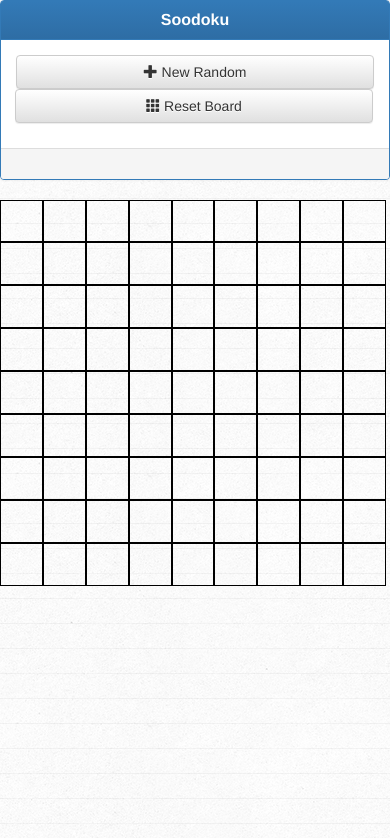
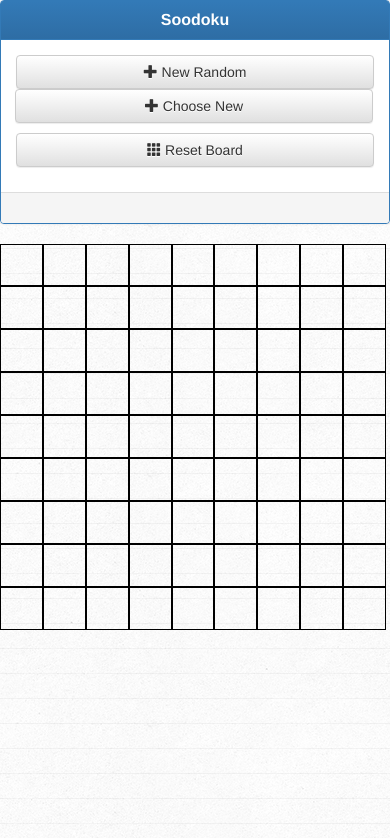
Before and after one commit to caleb4716/soodoku, a plain HTML site: page index.html in a window 390 px wide. Drawn offline with nearby package versions, Linux system fonts and the light colour scheme.

Commit message:
styling, more boards, specific board loading

```diff
--- a/index.html
+++ b/index.html
@@ -44,6 +44,12 @@
                             <button type="button" id="btn-new" class="btn btn-default" data-toggle="modal" data-target="#random-board-modal">
                                 <span class="glyphicon glyphicon-plus" aria-hidden="true"></span> New Random
                             </button>
+                            <!-- No ID currently assigned -->
+                            <button type="button" id="" class="btn btn-default" data-toggle="modal" data-target="#choose-board-modal">
+                                <span class="glyphicon glyphicon-plus" aria-hidden="true"></span> Choose New
+                            </button>
+                        </div>
+                        <div class="btn-group">
                             <button type="button" id="btn-reset" class="btn btn-default">
                                 <span class="glyphicon glyphicon-th" aria-hidden="true"></span> Reset Board
                             </button>
@@ -96,6 +102,24 @@
             </div>
         </div>
 
+        <!-- Modal for loading new specified board, incomplete -->
+
+        <div class="modal fade" id="choose-board-modal">
+            <div class="modal-dialog">
+                <div class="modal-content">
+                    <div class="modal-header">
+                        <h1>New Board Difficulty</h1>
+                    </div>
+                    <div id="choose-panel" class="modal-body">
+
+                    </div>
+                    <div class="modal-footer">
+                        <button type="button" class="btn btn-default" data-dismiss="modal">Cancel</button>
+                    </div>
+                </div>
+            </div>
+        </div>
+
 
         <script src="https://code.jquery.com/jquery-1.12.1.min.js"></script>
         <script src="https://maxcdn.bootstrapcdn.com/bootstrap/3.3.6/js/bootstrap.min.js" integrity="sha384-0mSbJDEHialfmuBBQP6A4Qrprq5OVfW37PRR3j5ELqxss1yVqOtnepnHVP9aJ7xS" crossorigin="anonymous"></script>
--- a/json/puzzle-data.json
+++ b/json/puzzle-data.json
@@ -14,7 +14,15 @@
 
         {"0":"4","1":"-1","2":"8","3":"-1","4":"-1","5":"7","6":"-1","7":"-1","8":"5","9":"2","10":"-1","11":"-1","12":"5","13":"-1","14":"-1","15":"4","16":"7","17":"-1","18":"3","19":"7","20":"5","21":"1","22":"4","23":"-1","24":"2","25":"-1","26":"-1","27":"-1","28":"-1","29":"-1","30":"-1","31":"7","32":"-1","33":"-1","34":"1","35":"6","36":"-1","37":"-1","38":"-1","39":"8","40":"-1","41":"1","42":"-1","43":"-1","44":"-1","45":"6","46":"5","47":"-1","48":"-1","49":"9","50":"-1","51":"-1","52":"-1","53":"-1","54":"-1","55":"-1","56":"7","57":"-1","58":"8","59":"2","60":"6","61":"5","62":"4","63":"-1","64":"6","65":"9","66":"-1","67":"-1","68":"3","69":"-1","70":"-1","71":"7","72":"8","73":"-1","74":"-1","75":"7","76":"-1","77":"-1","78":"1","79":"-1","80":"3"},
 
-        {"0":"-1","1":"-1","2":"-1","3":"-1","4":"3","5":"7","6":"-1","7":"8","8":"6","9":"-1","10":"6","11":"3","12":"-1","13":"-1","14":"-1","15":"2","16":"-1","17":"-1","18":"2","19":"-1","20":"8","21":"-1","22":"9","23":"-1","24":"3","25":"-1","26":"-1","27":"-1","28":"-1","29":"-1","30":"3","31":"4","32":"5","33":"-1","34":"7","35":"9","36":"-1","37":"-1","38":"5","39":"8","40":"-1","41":"9","42":"4","43":"-1","44":"-1","45":"8","46":"4","47":"-1","48":"1","49":"7","50":"2","51":"-1","52":"-1","53":"-1","54":"-1","55":"-1","56":"6","57":"-1","58":"8","59":"-1","60":"7","61":"-1","62":"2","63":"-1","64":"-1","65":"4","66":"-1","67":"-1","68":"-1","69":"1","70":"3","71":"-1","72":"1","73":"2","74":"-1","75":"4","76":"5","77":"-1","78":"-1","79":"-1","80":"-1"}
+        {"0":"-1","1":"-1","2":"-1","3":"-1","4":"3","5":"7","6":"-1","7":"8","8":"6","9":"-1","10":"6","11":"3","12":"-1","13":"-1","14":"-1","15":"2","16":"-1","17":"-1","18":"2","19":"-1","20":"8","21":"-1","22":"9","23":"-1","24":"3","25":"-1","26":"-1","27":"-1","28":"-1","29":"-1","30":"3","31":"4","32":"5","33":"-1","34":"7","35":"9","36":"-1","37":"-1","38":"5","39":"8","40":"-1","41":"9","42":"4","43":"-1","44":"-1","45":"8","46":"4","47":"-1","48":"1","49":"7","50":"2","51":"-1","52":"-1","53":"-1","54":"-1","55":"-1","56":"6","57":"-1","58":"8","59":"-1","60":"7","61":"-1","62":"2","63":"-1","64":"-1","65":"4","66":"-1","67":"-1","68":"-1","69":"1","70":"3","71":"-1","72":"1","73":"2","74":"-1","75":"4","76":"5","77":"-1","78":"-1","79":"-1","80":"-1"},
+
+        {"0":"-1","1":"8","2":"-1","3":"-1","4":"4","5":"-1","6":"-1","7":"-1","8":"3","9":"-1","10":"-1","11":"2","12":"-1","13":"-1","14":"1","15":"6","16":"5","17":"-1","18":"6","19":"-1","20":"1","21":"2","22":"-1","23":"-1","24":"-1","25":"-1","26":"7","27":"-1","28":"9","29":"3","30":"4","31":"1","32":"-1","33":"7","34":"6","35":"-1","36":"-1","37":"-1","38":"-1","39":"-1","40":"-1","41":"-1","42":"-1","43":"-1","44":"-1","45":"-1","46":"6","47":"4","48":"-1","49":"8","50":"2","51":"1","52":"3","53":"-1","54":"2","55":"-1","56":"-1","57":"-1","58":"-1","59":"3","60":"4","61":"-1","62":"9","63":"-1","64":"1","65":"9","66":"8","67":"-1","68":"-1","69":"3","70":"-1","71":"-1","72":"4","73":"-1","74":"-1","75":"-1","76":"7","77":"-1","78":"-1","79":"2","80":"-1"},
+
+        {"0":"3","1":"5","2":"-1","3":"4","4":"-1","5":"1","6":"-1","7":"2","8":"-1","9":"-1","10":"-1","11":"7","12":"2","13":"5","14":"-1","15":"-1","16":"-1","17":"1","18":"2","19":"-1","20":"-1","21":"8","22":"-1","23":"-1","24":"7","25":"4","26":"-1","27":"-1","28":"-1","29":"2","30":"-1","31":"4","32":"8","33":"-1","34":"7","35":"9","36":"-1","37":"-1","38":"-1","39":"-1","40":"-1","41":"-1","42":"-1","43":"-1","44":"-1","45":"7","46":"1","47":"-1","48":"9","49":"3","50":"-1","51":"5","52":"-1","53":"-1","54":"-1","55":"7","56":"9","57":"-1","58":"-1","59":"6","60":"-1","61":"-1","62":"3","63":"1","64":"-1","65":"-1","66":"-1","67":"2","68":"4","69":"8","70":"-1","71":"-1","72":"-1","73":"2","74":"-1","75":"3","76":"-1","77":"7","78":"-1","79":"1","80":"4"},
+
+        {"0":"9","1":"2","2":"-1","3":"4","4":"7","5":"-1","6":"-1","7":"-1","8":"-1","9":"-1","10":"5","11":"4","12":"-1","13":"-1","14":"1","15":"3","16":"-1","17":"8","18":"-1","19":"-1","20":"1","21":"-1","22":"-1","23":"9","24":"2","25":"7","26":"-1","27":"-1","28":"-1","29":"-1","30":"6","31":"-1","32":"3","33":"-1","34":"-1","35":"5","36":"-1","37":"-1","38":"5","39":"9","40":"-1","41":"2","42":"4","43":"-1","44":"-1","45":"6","46":"-1","47":"-1","48":"5","49":"-1","50":"7","51":"-1","52":"-1","53":"-1","54":"-1","55":"3","56":"8","57":"1","58":"-1","59":"-1","60":"7","61":"-1","62":"-1","63":"1","64":"-1","65":"7","66":"8","67":"-1","68":"-1","69":"6","70":"2","71":"-1","72":"-1","73":"-1","74":"-1","75":"-1","76":"3","77":"4","78":"-1","79":"8","80":"1"},
+
+        {"0":"2","1":"4","2":"-1","3":"-1","4":"-1","5":"-1","6":"-1","7":"-1","8":"-1","9":"-1","10":"-1","11":"-1","12":"7","13":"8","14":"-1","15":"-1","16":"-1","17":"5","18":"9","19":"8","20":"7","21":"-1","22":"-1","23":"4","24":"-1","25":"-1","26":"3","27":"4","28":"-1","29":"9","30":"3","31":"-1","32":"-1","33":"-1","34":"2","35":"8","36":"-1","37":"-1","38":"3","39":"2","40":"1","41":"5","42":"4","43":"-1","44":"-1","45":"5","46":"7","47":"-1","48":"-1","49":"-1","50":"8","51":"3","52":"-1","53":"6","54":"1","55":"-1","56":"-1","57":"9","58":"-1","59":"-1","60":"8","61":"5","62":"7","63":"7","64":"-1","65":"-1","66":"-1","67":"2","68":"6","69":"-1","70":"-1","71":"-1","72":"-1","73":"-1","74":"-1","75":"-1","76":"-1","77":"-1","78":"-1","79":"9","80":"2"}
     ],
 
 
@@ -34,7 +42,11 @@
 
         {"0":"-1","1":"-1","2":"2","3":"7","4":"-1","5":"-1","6":"-1","7":"3","8":"-1","9":"1","10":"5","11":"4","12":"2","13":"-1","14":"-1","15":"-1","16":"-1","17":"-1","18":"-1","19":"-1","20":"-1","21":"-1","22":"8","23":"-1","24":"2","25":"5","26":"4","27":"-1","28":"8","29":"-1","30":"3","31":"-1","32":"-1","33":"-1","34":"-1","35":"-1","36":"-1","37":"-1","38":"7","39":"6","40":"1","41":"4","42":"8","43":"-1","44":"-1","45":"-1","46":"-1","47":"-1","48":"-1","49":"-1","50":"7","51":"-1","52":"4","53":"-1","54":"2","55":"3","56":"5","57":"-1","58":"6","59":"-1","60":"-1","61":"-1","62":"-1","63":"-1","64":"-1","65":"-1","66":"-1","67":"-1","68":"1","69":"9","70":"2","71":"8","72":"-1","73":"1","74":"-1","75":"-1","76":"-1","77":"2","78":"3","79":"-1","80":"-1"},
 
-        {"0":"-1","1":"-1","2":"7","3":"2","4":"-1","5":"-1","6":"-1","7":"-1","8":"4","9":"-1","10":"4","11":"-1","12":"-1","13":"-1","14":"-1","15":"-1","16":"-1","17":"2","18":"-1","19":"-1","20":"-1","21":"-1","22":"4","23":"-1","24":"9","25":"-1","26":"8","27":"-1","28":"9","29":"-1","30":"3","31":"2","32":"-1","33":"5","34":"-1","35":"-1","36":"-1","37":"5","38":"-1","39":"8","40":"-1","41":"9","42":"-1","43":"7","44":"-1","45":"-1","46":"-1","47":"8","48":"-1","49":"1","50":"7","51":"-1","52":"4","53":"-1","54":"1","55":"-1","56":"4","57":"-1","58":"8","59":"-1","60":"-1","61":"-1","62":"-1","63":"2","64":"-1","65":"-1","66":"-1","67":"-1","68":"-1","69":"-1","70":"6","71":"-1","72":"9","73":"-1","74":"-1","75":"-1","76":"-1","77":"3","78":"8","79":"-1","80":"-1"}
+        {"0":"-1","1":"-1","2":"7","3":"2","4":"-1","5":"-1","6":"-1","7":"-1","8":"4","9":"-1","10":"4","11":"-1","12":"-1","13":"-1","14":"-1","15":"-1","16":"-1","17":"2","18":"-1","19":"-1","20":"-1","21":"-1","22":"4","23":"-1","24":"9","25":"-1","26":"8","27":"-1","28":"9","29":"-1","30":"3","31":"2","32":"-1","33":"5","34":"-1","35":"-1","36":"-1","37":"5","38":"-1","39":"8","40":"-1","41":"9","42":"-1","43":"7","44":"-1","45":"-1","46":"-1","47":"8","48":"-1","49":"1","50":"7","51":"-1","52":"4","53":"-1","54":"1","55":"-1","56":"4","57":"-1","58":"8","59":"-1","60":"-1","61":"-1","62":"-1","63":"2","64":"-1","65":"-1","66":"-1","67":"-1","68":"-1","69":"-1","70":"6","71":"-1","72":"9","73":"-1","74":"-1","75":"-1","76":"-1","77":"3","78":"8","79":"-1","80":"-1"},
+
+        {"0":"-1","1":"3","2":"4","3":"2","4":"-1","5":"-1","6":"-1","7":"-1","8":"8","9":"-1","10":"-1","11":"-1","12":"5","13":"-1","14":"1","15":"-1","16":"6","17":"-1","18":"2","19":"-1","20":"-1","21":"-1","22":"-1","23":"-1","24":"-1","25":"-1","26":"1","27":"-1","28":"7","29":"-1","30":"6","31":"-1","32":"-1","33":"1","34":"9","35":"-1","36":"9","37":"-1","38":"-1","39":"-1","40":"-1","41":"-1","42":"-1","43":"-1","44":"4","45":"-1","46":"4","47":"1","48":"-1","49":"-1","50":"2","51":"-1","52":"3","53":"-1","54":"3","55":"-1","56":"-1","57":"-1","58":"-1","59":"-1","60":"-1","61":"-1","62":"6","63":"-1","64":"8","65":"-1","66":"3","67":"-1","68":"6","69":"-1","70":"-1","71":"-1","72":"4","73":"-1","74":"-1","75":"-1","76":"-1","77":"7","78":"2","79":"5","80":"-1"},
+
+        {"0":"7","1":"-1","2":"-1","3":"8","4":"-1","5":"3","6":"-1","7":"-1","8":"5","9":"-1","10":"-1","11":"8","12":"2","13":"-1","14":"-1","15":"4","16":"-1","17":"6","18":"-1","19":"-1","20":"-1","21":"-1","22":"-1","23":"-1","24":"7","25":"1","26":"-1","27":"-1","28":"-1","29":"5","30":"-1","31":"-1","32":"-1","33":"-1","34":"-1","35":"3","36":"6","37":"2","38":"-1","39":"1","40":"3","41":"5","42":"-1","43":"4","44":"9","45":"8","46":"-1","47":"-1","48":"-1","49":"-1","50":"-1","51":"6","52":"-1","53":"-1","54":"-1","55":"8","56":"9","57":"-1","58":"-1","59":"-1","60":"-1","61":"-1","62":"-1","63":"3","64":"-1","65":"4","66":"-1","67":"-1","68":"9","69":"5","70":"-1","71":"-1","72":"1","73":"-1","74":"-1","75":"4","76":"-1","77":"8","78":"-1","79":"-1","80":"7"}
     ],
 
     "difficult":[
--- a/script.js
+++ b/script.js
@@ -7,6 +7,11 @@
     var selectedSquare;
     var currentDifficulty;
     var currentPuzzleId;
+
+    var easyCount;
+    var mediumCount;
+    var difficultCount;
+    var impossibleCount;
 
 //Following is not good. Keep even # of json in each difficulty dir, hardcode here for randomized puzzle picking within dir
 var puzzleCount = 8;
@@ -84,6 +89,7 @@ $(document).ready(function(){
     }
 
     $('#puzzle-div').append(newEmptyBoardStringDos());
+    loadInitializeChooseButtons();
     currentDifficulty = ""
     currentPuzzleId = "";
     setSquareListeners();
@@ -152,7 +158,6 @@ $(document).ready(function(){
         }
         var puzzleID = Math.floor((Math.random() * puzzleCount) + 1);
         clearAndSetBoard(difficulty, puzzleID);
-        updateDifficultyFooter(difficulty, puzzleID);
     });
 
     function updateDifficultyFooter(dif, id){
@@ -177,21 +182,7 @@ $(document).ready(function(){
         $('#difficulty-label').html(htmlInsert);
     }
 
-    function loadBoard(difficulty, id){
-//        $.getJSON(srcPath)
-//        .done(function(data){
-//            $.each(data, function(id, val){
-//                if(val != -1){
-//                    fullSquareArray[id].updateValue(val);
-//                    fullSquareArray[id].locked = true;
-//                    $(fullSquareArray[id].selector).addClass('locked');
-//                }
-//            });
-//            borderize();
-//        })
-//        .fail(function(){
-//            //json load failed
-//        });
+    function loadBoard(difficulty, id){ //loads (id - 1)
 
         $.getJSON('json/puzzle-data.json')
         .done(function(data){
@@ -211,7 +202,7 @@ $(document).ready(function(){
             borderize();
         })
         .fail(function(){
-
+            //JSON load failure
         });
     }
 
@@ -271,6 +262,7 @@ $(document).ready(function(){
         setSquareListeners();
         currentPuzzleId = id;
         currentDifficulty = dif;
+        updateDifficultyFooter(currentDifficulty, currentPuzzleId);
     }
 
 
@@ -323,6 +315,60 @@ $(document).ready(function(){
         console.log('Victory detected');
     }
 
+    function loadInitializeChooseButtons(){
+
+        $.getJSON('json/puzzle-data.json')
+        .done(function(data){
+
+            $.each(data, function(key, val){
+                var puzzleCount = val.length;
+                switch(key){
+                    case "easy":
+                        easyCount = puzzleCount;
+                        break;
+                    case "medium":
+                        mediumCount = puzzleCount;
+                        break;
+                    case "difficult":
+                        difficultCount = puzzleCount;
+                        break;
+                    case "impossible":
+                        impossibleCount = puzzleCount;
+                        break;
+                }
+            });
+            //HTML Building for specific board pick modal
+            var $insertPoint = $("#choose-panel");
+            var inputString = "<span class='label label-success label-choose'>Easy</span>";
+            for(var i = 1; i < easyCount+1; i++){
+                inputString += "<button class='btn-choose-easy' id='easy-" + i + "' data-dismiss='modal'>" + i + "</button>";
+            }
+            inputString += "<span class='label label-warning label-choose'>Medium</span>";
+            for(var i = 1; i < mediumCount+1; i++){
+                inputString += "<button class='btn-choose-medium' id='medium-" + i + "' data-dismiss='modal'>" + i + "</button>";
+            }
+            inputString += "<span class='label label-danger label-choose'>Difficult</span>";
+            for(var i = 1; i < difficultCount+1; i++){
+                inputString += "<button class='btn-choose-difficult' id='difficult-" + i + "' data-dismiss='modal'>" + i + "</button>";
+            }
+            inputString += "<span class='label label-default label-choose'>Impossible</span>";
+            for(var i = 1; i < impossibleCount+1; i++){
+                inputString += "<button class='btn-choose-impossible' id='impossible-" + i + "' data-dismiss='modal'>" + i + "</button>";
+            }
+            $insertPoint.append(inputString);
+            $(".btn-choose-easy, .btn-choose-medium, .btn-choose-difficult, .btn-choose-impossible").on('click', function(){
+                var idData = $(this).attr('id').split('-');
+                clearAndSetBoard(idData[0], idData[1]); //Passes difficulty and id stored in buttons id
+            });
+
+
+        })
+        .fail(function(){
+
+        });
+
+    }
+
 });
 
 
--- a/style.css
+++ b/style.css
@@ -59,13 +59,18 @@ button#impossible {
     background-image:url(textures/blue_texture_1.jpe);
     font-weight:normal;
 }
+.label-choose {
+    display:block !important;
+    margin:20px;
+    font-size:100% !important;
+}
 
 
 
 @media screen and (max-width: 450px) {
 
     #board, #control-panel {
-        width:100%;
+        width:100vw;
     }
     .btn-group {
         width:100%;
@@ -78,7 +83,6 @@ button#impossible {
     .square {
         height:11vw;
         width:11vw;
-        max-width:calc(100%/9);
     }
     .container-fluid {
         padding-left:0px !important;
```
